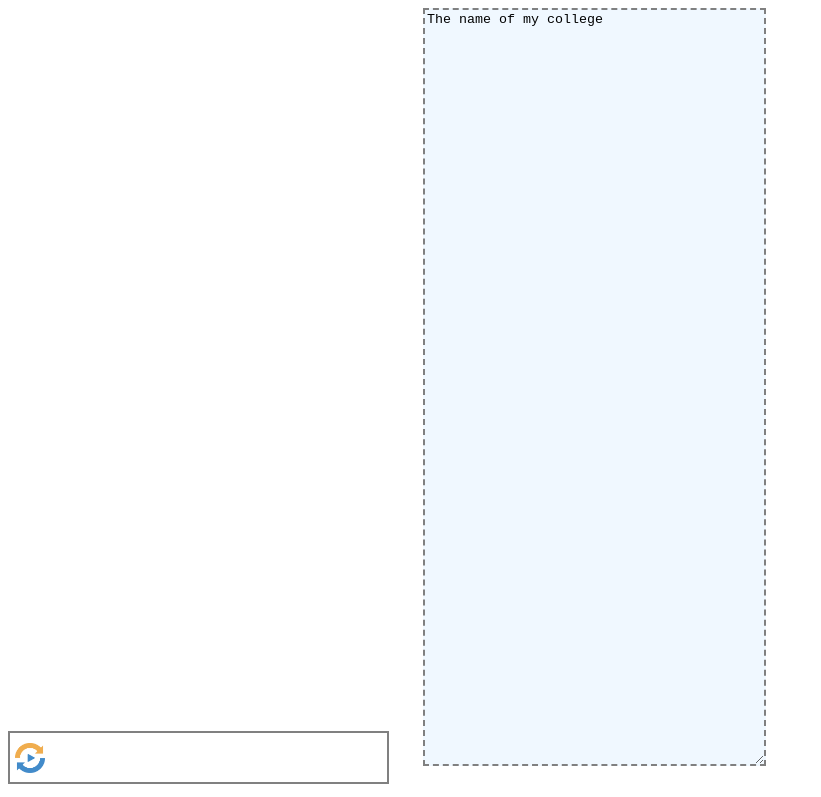
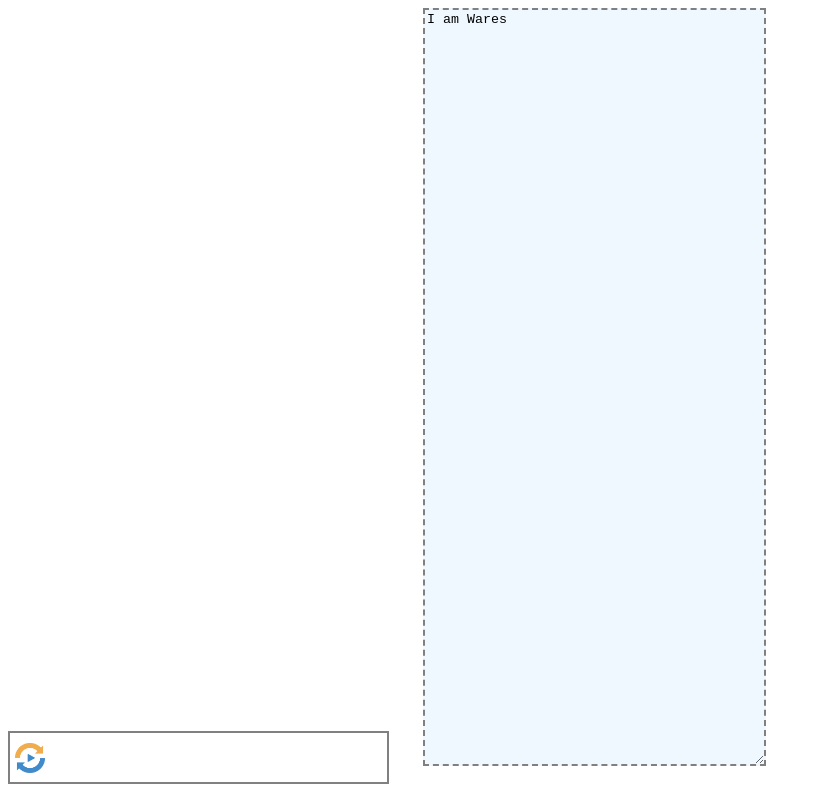
Before and after one commit to iamMDWares/My-first-website, a plain HTML site: page index.html in a window 1280 px wide. Shown: the top 797 px of the page, without its empty margins (0-821 px from the left). Drawn offline with Linux system fonts and the light colour scheme.

Commit message:
Update index.html

```diff
--- a/index.html
+++ b/index.html
@@ -14,7 +14,7 @@
     </head>
     <body>
         <input type="text">
-        <textarea name="Wares" id="Wares" cols="40" rows="50">The name of my college </textarea>
+        <textarea name="Wares" id="Wares" cols="40" rows="50">I am Wares </textarea>
         <p> This is p tag </p>
 
         <p>This is wares</p>
```
